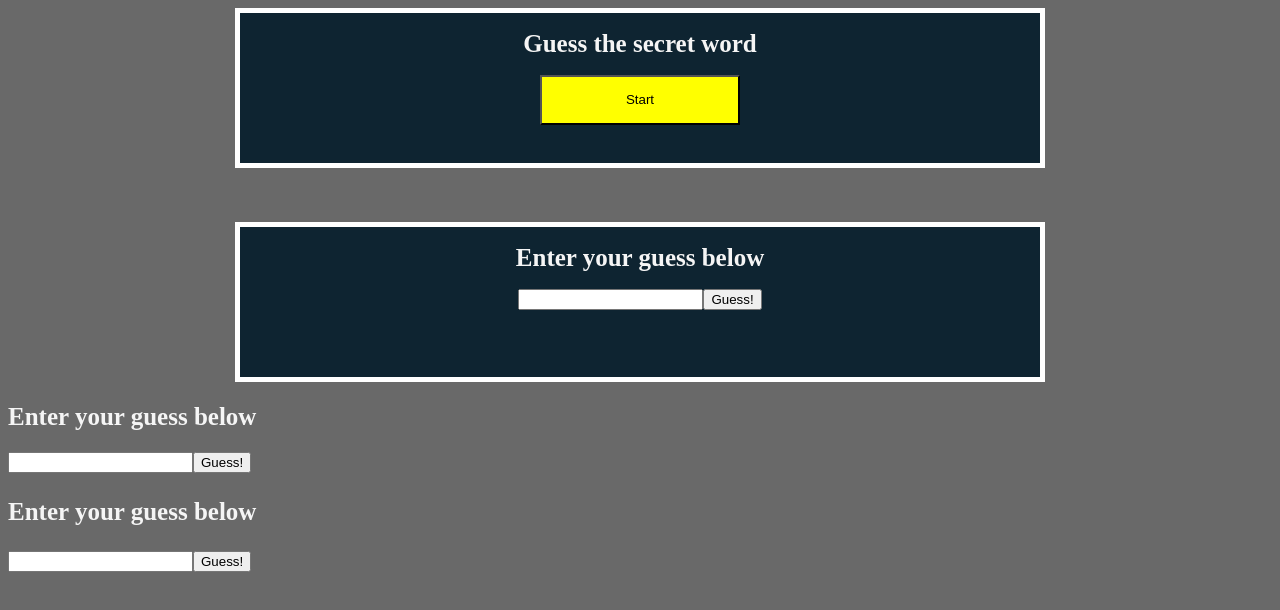
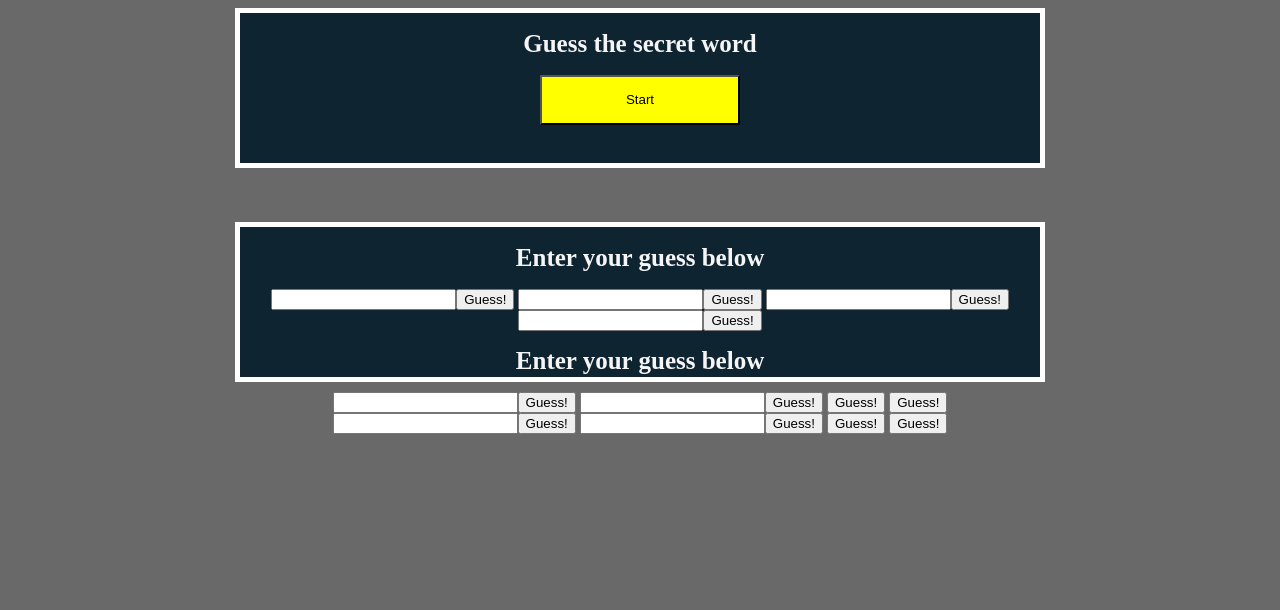
Before and after one commit to IdFightGandhi/gameMiniProject, a plain HTML site: page index.html in a window 1280 px wide. Drawn offline with Linux system fonts and the light colour scheme.

Commit message:
HTML Skeleton

```diff
--- a/index.html
+++ b/index.html
@@ -16,14 +16,20 @@
     <br>
     <br>
 
-    <div id ="game-container">
+    <header id ="game-container">
          <h1 id="outPutText">Enter your guess below</h1>
+        <input type = "text" id ="userGuess"><button id = "button">Guess!</button>
+        <input type = "text" id ="userGuess"><button id = "button">Guess!</button>
+        <input type = "text" id ="userGuess"><button id = "button">Guess!</button>
         <input type = "text" id ="userGuess"><button id = "button">Guess!</button>
     </div>
 
-    <aside id ="Main-container">
+    <main id ="Main-container">
         <h1 id="">Enter your guess below</h1>
        <input type = "text" id ="userGuess"><button id = "button">Guess!</button>
+       <input type = "text" id ="userGuess"><button id = "button">Guess!</button>
+       <outter type = "text" id ="userGuess"><button id = "button">Guess!</button>
+       <outter type = "text" id ="userGuess"><button id = "button">Guess!</button>
    </div>
 
     <script src = "script.js"></script>
@@ -33,8 +39,11 @@
         <div class="time">
 
        </div>
-        <h1 id="">Enter your guess below</h1>
+
        <input type = "text" id ="userGuess"><button id = "button">Guess!</button>
+       <input type = "text" id ="userGuess"><button id = "button">Guess!</button>
+       <outter type = "text" id ="userGuess"><button id = "button">Guess!</button>
+       <outter type = "text" id ="userGuess"><button id = "button">Guess!</button>
    </div>
 
     <script src = "script.js"></script>
```
